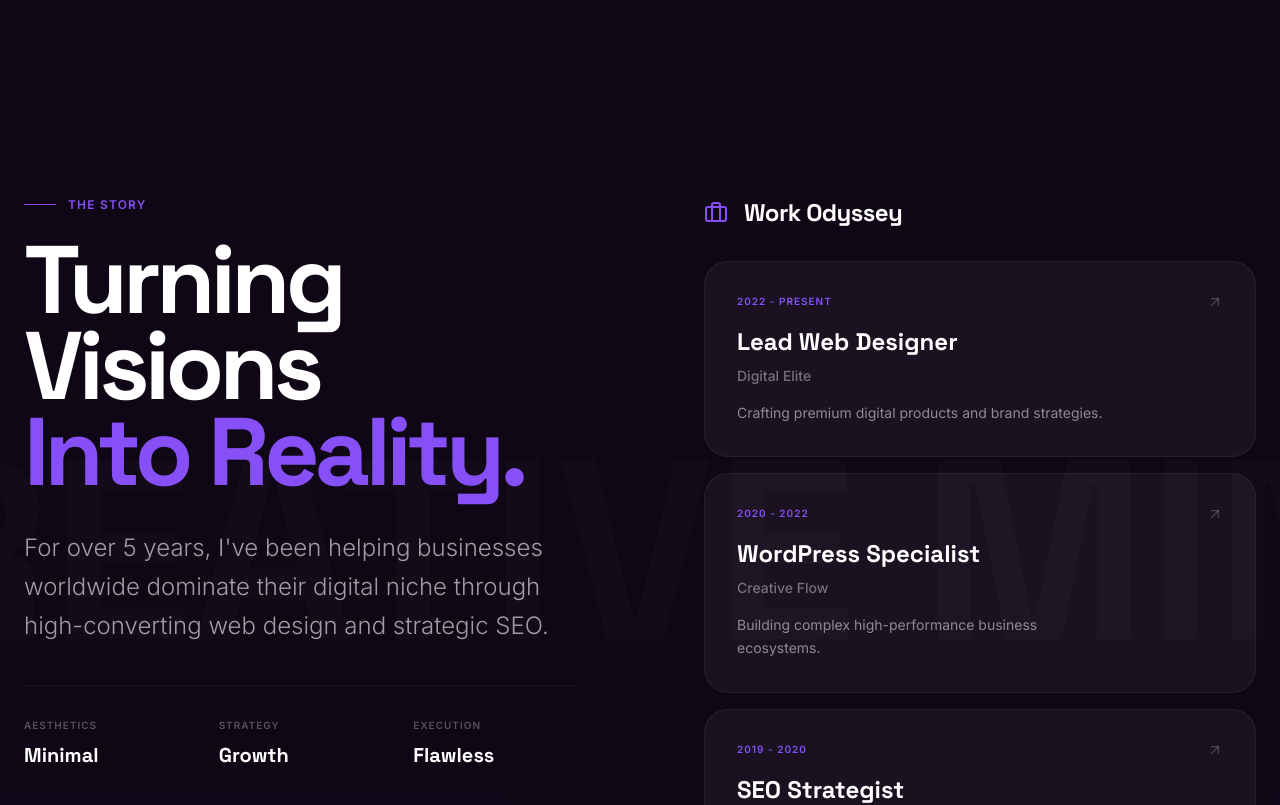
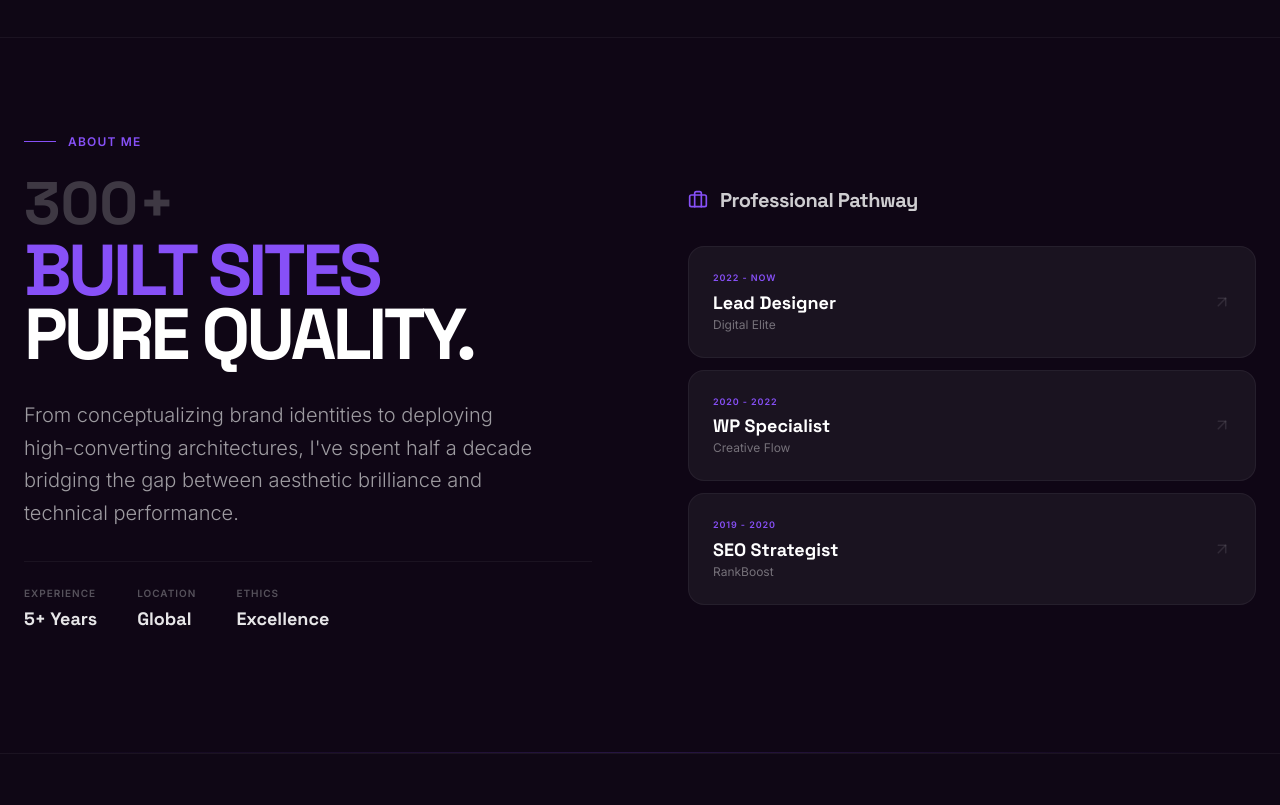
Before and after one commit to meharujjamansowrav-source/sowrav, a React (Vite) app: page / in a window 1280 px wide. Shown: the part 2760-3565 px from the top of the page. Built offline with nearby package versions, Linux system fonts and the light colour scheme; a web font is replaced by a local one.

Commit message:
feat(about): Refine section layout and content
Improve the visual appeal and information density of the About section. This includes adjusting spacing, text hierarchy, and section title for better readability and impact.

```diff
--- a/src/App.tsx
+++ b/src/App.tsx
@@ -430,73 +430,70 @@ export default function App() {
         </div>
       </section>
 
-      {/* About Section - Redesigned without image */}
-      <section id="about" className="py-20 md:py-40 relative bg-premium-card/10 overflow-hidden">
-        {/* Background Text Decal */}
-        <div className="absolute top-1/2 left-1/2 -translate-x-1/2 -translate-y-1/2 text-[20vw] font-display font-extrabold text-white/[0.02] whitespace-nowrap pointer-events-none select-none">
-          CREATIVE MIND
-        </div>
-
+      {/* About Section - Redesigned for impact and compactness */}
+      <section id="about" className="py-16 md:py-24 relative bg-premium-card/5 overflow-hidden border-y border-white/5">
         <div className="max-w-7xl mx-auto px-6 relative z-10">
-          <div className="grid lg:grid-cols-2 gap-16 md:gap-32 items-start">
+          <div className="grid lg:grid-cols-2 gap-12 lg:gap-24 items-center">
             <div className="gsap-reveal">
               <div className="flex items-center gap-3 mb-6">
                 <span className="w-8 h-[1px] bg-brand-purple" />
-                <span className="text-brand-purple text-xs font-bold uppercase tracking-widest">The Story</span>
+                <span className="text-brand-purple text-xs font-bold uppercase tracking-widest">About Me</span>
               </div>
-              <h2 className="text-5xl md:text-8xl mb-8 font-display font-bold leading-[0.9] tracking-tighter">
-                Turning Visions <br />
-                <span className="text-brand-purple">Into Reality.</span>
-              </h2>
-              <p className="text-xl md:text-2xl text-white/60 font-light leading-relaxed mb-10 max-w-xl">
-                For over 5 years, I've been helping businesses worldwide dominate their digital niche through high-converting web design and strategic SEO.
+
+              <div className="space-y-1 mb-8">
+                <div className="text-4xl md:text-6xl font-display font-extrabold text-white/20 leading-none">300+</div>
+                <h2 className="text-5xl md:text-7xl font-display font-black leading-[0.9] tracking-tighter uppercase">
+                  <span className="text-brand-purple">Built Sites</span> <br />
+                  <span className="text-white">Pure Quality.</span>
+                </h2>
+              </div>
+
+              <p className="text-lg md:text-xl text-white/60 font-light leading-relaxed mb-8 max-w-lg">
+                From conceptualizing brand identities to deploying high-converting architectures, I've spent half a decade bridging the gap between aesthetic brilliance and technical performance.
               </p>
 
-              <div className="grid grid-cols-2 md:grid-cols-3 gap-8 pt-8 border-t border-white/5">
+              <div className="flex flex-wrap gap-6 md:gap-10 py-6 border-t border-white/5">
                 {[
-                  { label: 'Aesthetics', val: 'Minimal' },
-                  { label: 'Strategy', val: 'Growth' },
-                  { label: 'Execution', val: 'Flawless' }
+                  { label: 'Experience', val: '5+ Years' },
+                  { label: 'Location', val: 'Global' },
+                  { label: 'Ethics', val: 'Excellence' }
                 ].map((item, i) => (
                   <div key={i}>
-                    <div className="text-[10px] uppercase font-bold tracking-widest text-white/30 mb-2">{item.label}</div>
-                    <div className="text-xl font-display font-bold">{item.val}</div>
+                    <div className="text-[10px] uppercase font-bold tracking-widest text-white/30 mb-1">{item.label}</div>
+                    <div className="text-lg font-display font-bold text-white/90">{item.val}</div>
                   </div>
                 ))}
               </div>
             </div>
 
-            <div className="gsap-reveal">
-              <h3 className="text-2xl font-display font-bold mb-8 flex items-center gap-4">
-                <Briefcase className="text-brand-purple" />
-                Work Odyssey
+            <div className="gsap-reveal grid gap-4">
+              <h3 className="text-xl font-display font-bold mb-4 flex items-center gap-3 text-white/80">
+                <Briefcase size={20} className="text-brand-purple" />
+                Professional Pathway
               </h3>
 
-              <div className="space-y-4">
+              <div className="space-y-3">
                  {[
-                   { date: '2022 - Present', title: 'Lead Web Designer', company: 'Digital Elite', desc: 'Crafting premium digital products and brand strategies.' },
-                   { date: '2020 - 2022', title: 'WordPress Specialist', company: 'Creative Flow', desc: 'Building complex high-performance business ecosystems.' },
-                   { date: '2019 - 2020', title: 'SEO Strategist', company: 'RankBoost', desc: 'Optimizing digital footprint and organic visibility.' }
+                   { date: '2022 - Now', title: 'Lead Designer', company: 'Digital Elite' },
+                   { date: '2020 - 2022', title: 'WP Specialist', company: 'Creative Flow' },
+                   { date: '2019 - 2020', title: 'SEO Strategist', company: 'RankBoost' }
                  ].map((exp, i) => (
-                   <div key={i} className="bg-white/5 p-8 rounded-3xl border border-white/5 hover:border-brand-purple/30 transition-all group relative overflow-hidden">
-                     <div className="relative z-10">
-                       <div className="flex justify-between items-start mb-4">
-                         <div className="text-brand-purple text-[10px] font-bold uppercase tracking-widest">{exp.date}</div>
-                         <ArrowRight size={16} className="-rotate-45 text-white/20 group-hover:text-brand-purple group-hover:rotate-0 transition-all" />
-                       </div>
-                       <div className="text-2xl font-display font-bold mb-2 transition-all">{exp.title}</div>
-                       <div className="text-white/40 text-sm mb-4 font-medium">{exp.company}</div>
-                       <p className="text-sm text-white/50 leading-relaxed max-w-sm">{exp.desc}</p>
+                   <div key={i} className="bg-white/5 p-5 md:p-6 rounded-2xl border border-white/5 hover:border-brand-purple/20 transition-all group flex items-center justify-between">
+                     <div>
+                       <div className="text-brand-purple text-[9px] font-bold uppercase tracking-widest mb-1">{exp.date}</div>
+                       <div className="text-lg font-display font-bold">{exp.title}</div>
+                       <div className="text-white/40 text-xs">{exp.company}</div>
                      </div>
-
-                     {/* Hover background effect */}
-                     <div className="absolute inset-0 bg-linear-to-br from-brand-purple/5 to-transparent opacity-0 group-hover:opacity-100 transition-opacity" />
+                     <ArrowRight size={18} className="-rotate-45 text-white/10 group-hover:text-brand-purple group-hover:rotate-0 transition-all shrink-0" />
                    </div>
                  ))}
               </div>
             </div>
           </div>
         </div>
+
+        {/* Subtle accent line */}
+        <div className="absolute bottom-0 left-0 w-full h-[1px] bg-linear-to-r from-transparent via-brand-purple/20 to-transparent" />
       </section>
 
       {/* Education Timeline Section */}
```
